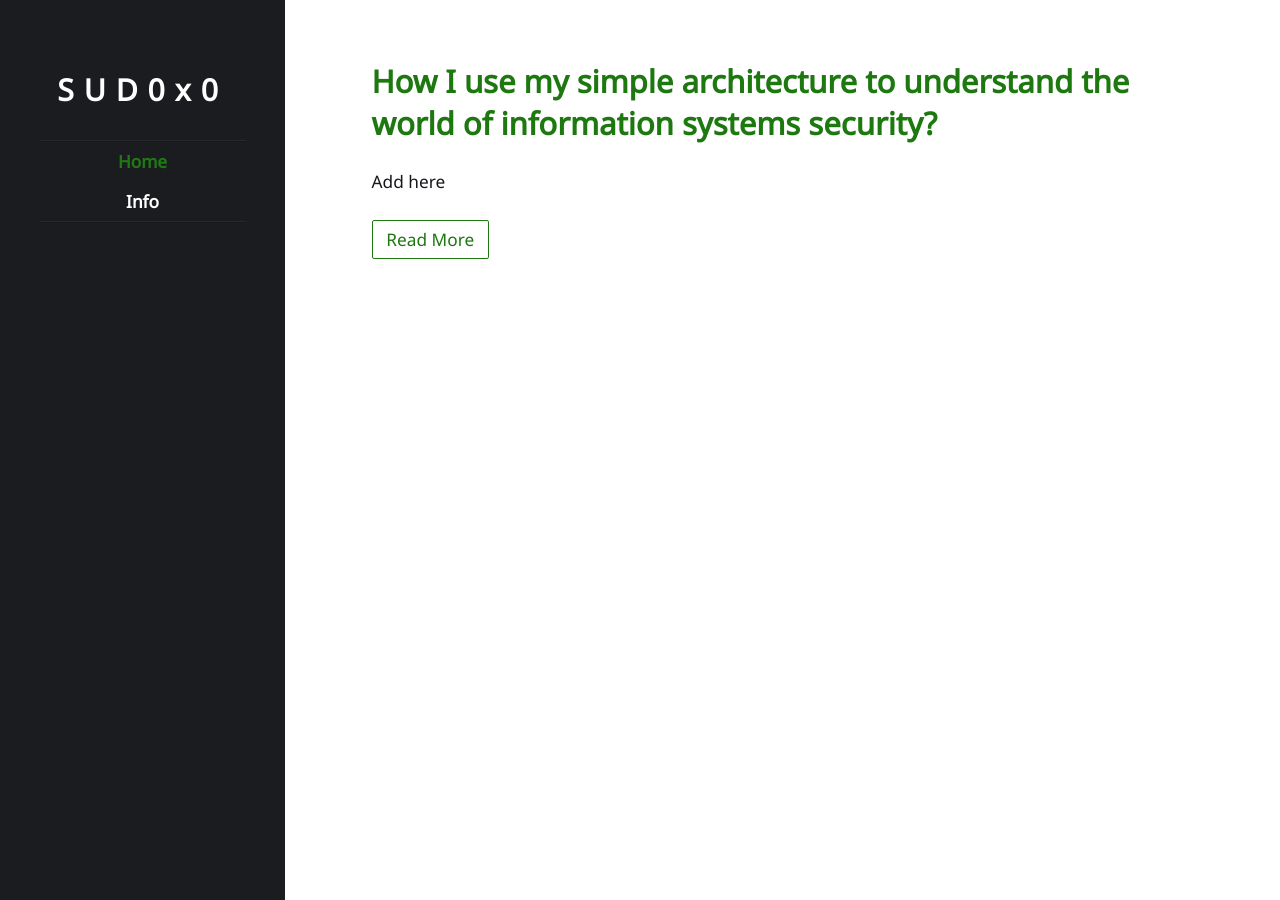
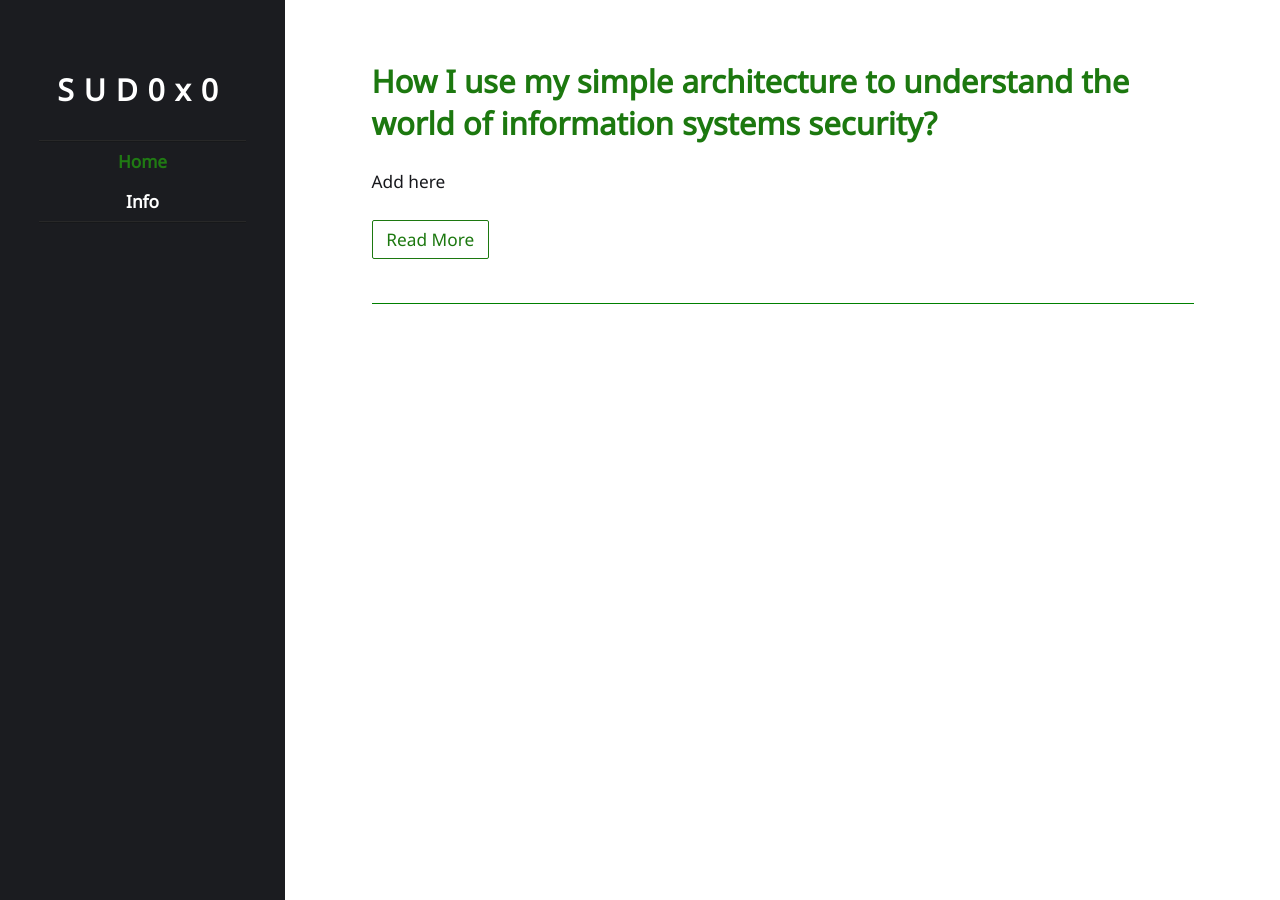
Before and after one commit to sud0x0/SUD0x0, a Jekyll site: the page built from index.html, in a window 1280 px wide. Built offline with Jekyll 4.4.1, drawn with Linux system fonts in a browser that asks for light colours.

Commit message:
CSS Edit

```diff
--- a/css/Main.css
+++ b/css/Main.css
@@ -188,3 +188,13 @@ padding: .5em 2.25em;
 .selected {
     color: #1c780f !important;
 }
+
+article.x_0x0 {
+    border-bottom: 1px solid green;
+}
+
+@media (max-width: 1000px) {
+img {
+    width: 100%;
+    }
+}
```
